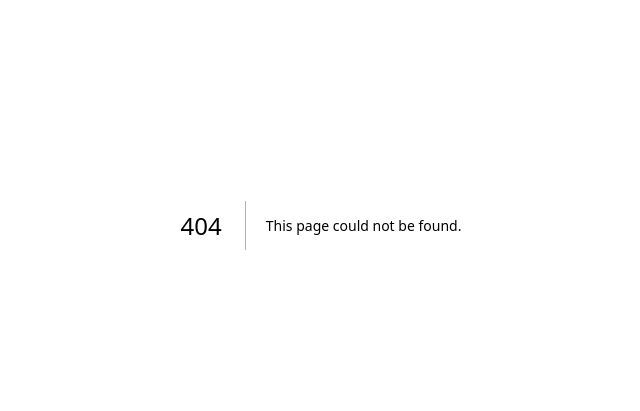
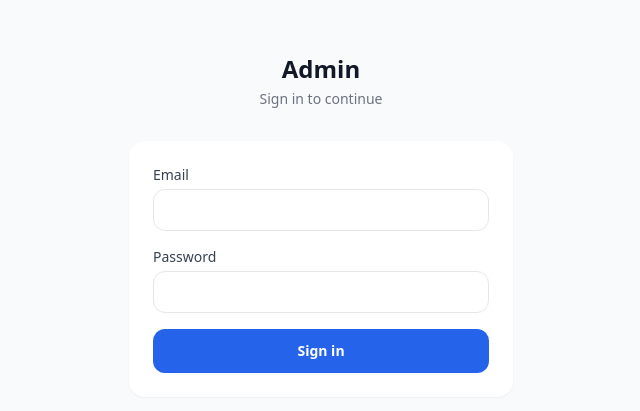
Before and after one commit to underscoreX4static/QR, a Next.js app: page /login in a window 1280 px wide. Before the commit this address had no page. Shown: the part 175-586 px from the top of the page, without its empty margins (319-959 px from the left). Built offline with nearby package versions, Linux system fonts and the light colour scheme; no server answers.

Commit message:
Auth: Supabase SSR login, middleware protecting /admin, logout button

```diff
--- /dev/null
+++ b/app/login/LoginForm.tsx
@@ -0,0 +1,68 @@
+'use client'
+
+import { useState } from 'react'
+import { useRouter } from 'next/navigation'
+import { createSupabaseBrowserClient } from '@/lib/supabase-browser'
+
+export default function LoginForm({ next }: { next?: string }) {
+  const router = useRouter()
+  const [email, setEmail] = useState('')
+  const [password, setPassword] = useState('')
+  const [loading, setLoading] = useState(false)
+  const [error, setError] = useState('')
+
+  const handleSubmit = async (e: React.FormEvent) => {
+    e.preventDefault()
+    setLoading(true)
+    setError('')
+
+    const supabase = createSupabaseBrowserClient()
+    const { error: authError } = await supabase.auth.signInWithPassword({ email, password })
+
+    if (authError) {
+      setError('Invalid email or password.')
+      setLoading(false)
+      return
+    }
+
+    router.replace(next ?? '/admin')
+    router.refresh()
+  }
+
+  return (
+    <form onSubmit={handleSubmit} className="bg-white rounded-2xl shadow-sm p-6 space-y-4">
+      {error && (
+        <p className="text-sm text-red-600 bg-red-50 rounded-xl px-3 py-2">{error}</p>
+      )}
+      <div>
+        <label className="block text-sm font-medium text-gray-700 mb-1">Email</label>
+        <input
+          type="email"
+          required
+          autoComplete="email"
+          value={email}
+          onChange={(e) => setEmail(e.target.value)}
+          className="w-full border border-gray-200 rounded-xl px-3 py-2.5 text-sm focus:outline-none focus:ring-2 focus:ring-blue-500"
+        />
+      </div>
+      <div>
+        <label className="block text-sm font-medium text-gray-700 mb-1">Password</label>
+        <input
+          type="password"
+          required
+          autoComplete="current-password"
+          value={password}
+          onChange={(e) => setPassword(e.target.value)}
+          className="w-full border border-gray-200 rounded-xl px-3 py-2.5 text-sm focus:outline-none focus:ring-2 focus:ring-blue-500"
+        />
+      </div>
+      <button
+        type="submit"
+        disabled={loading}
+        className="w-full bg-blue-600 text-white rounded-xl py-3 font-semibold text-sm disabled:opacity-60 hover:bg-blue-700 transition-colors"
+      >
+        {loading ? 'Signing in...' : 'Sign in'}
+      </button>
+    </form>
+  )
+}
--- /dev/null
+++ b/app/login/page.tsx
@@ -0,0 +1,23 @@
+import LoginForm from './LoginForm'
+import { createSupabaseServerClient } from '@/lib/supabase-server'
+import { redirect } from 'next/navigation'
+
+export default async function LoginPage({ searchParams }: { searchParams: { next?: string } }) {
+  const supabase = createSupabaseServerClient()
+  const { data: { user } } = await supabase.auth.getUser()
+
+  // Already logged in → go to admin
+  if (user) redirect(searchParams.next ?? '/admin')
+
+  return (
+    <div className="min-h-screen bg-gray-50 flex items-center justify-center px-4">
+      <div className="w-full max-w-sm">
+        <div className="text-center mb-8">
+          <h1 className="text-2xl font-bold text-gray-900">Admin</h1>
+          <p className="text-sm text-gray-500 mt-1">Sign in to continue</p>
+        </div>
+        <LoginForm next={searchParams.next} />
+      </div>
+    </div>
+  )
+}
--- a/components/admin/Sidebar.tsx
+++ b/components/admin/Sidebar.tsx
@@ -1,8 +1,9 @@
 'use client'
 
 import Link from 'next/link'
-import { usePathname } from 'next/navigation'
+import { usePathname, useRouter } from 'next/navigation'
 import { useTheme } from './ThemeProvider'
+import { createSupabaseBrowserClient } from '@/lib/supabase-browser'
 
 const NAV = [
   { href: '/admin',             label: 'Overview',     icon: '📊' },
@@ -16,7 +17,14 @@ const NAV = [
 
 export default function Sidebar() {
   const pathname = usePathname()
+  const router = useRouter()
   const { theme, toggle } = useTheme()
+
+  const handleLogout = async () => {
+    const supabase = createSupabaseBrowserClient()
+    await supabase.auth.signOut()
+    router.replace('/login')
+  }
 
   return (
     <>
@@ -52,6 +60,13 @@ export default function Sidebar() {
           <span>{theme === 'dark' ? '☀️' : '🌙'}</span>
           {theme === 'dark' ? 'Light mode' : 'Dark mode'}
         </button>
+        <button
+          onClick={handleLogout}
+          className="mx-3 mb-2 flex items-center gap-2 px-3 py-2.5 rounded-xl text-sm font-medium text-red-500 hover:bg-red-50 dark:hover:bg-red-950/30 transition-colors"
+        >
+          <span>🚪</span>
+          Sign out
+        </button>
       </aside>
 
       {/* Mobile bottom nav */}
--- /dev/null
+++ b/lib/supabase-browser.ts
@@ -0,0 +1,8 @@
+import { createBrowserClient } from '@supabase/ssr'
+
+export function createSupabaseBrowserClient() {
+  return createBrowserClient(
+    process.env.NEXT_PUBLIC_SUPABASE_URL!,
+    process.env.NEXT_PUBLIC_SUPABASE_ANON_KEY!,
+  )
+}
--- /dev/null
+++ b/lib/supabase-server.ts
@@ -0,0 +1,22 @@
+import { createServerClient } from '@supabase/ssr'
+import { cookies } from 'next/headers'
+
+export function createSupabaseServerClient() {
+  const cookieStore = cookies()
+  return createServerClient(
+    process.env.NEXT_PUBLIC_SUPABASE_URL!,
+    process.env.NEXT_PUBLIC_SUPABASE_ANON_KEY!,
+    {
+      cookies: {
+        getAll: () => cookieStore.getAll(),
+        setAll: (cookiesToSet) => {
+          try {
+            cookiesToSet.forEach(({ name, value, options }) =>
+              cookieStore.set(name, value, options)
+            )
+          } catch {}
+        },
+      },
+    }
+  )
+}
```
Also changed, not shown: middleware.ts (added, +43 -0 lines).
